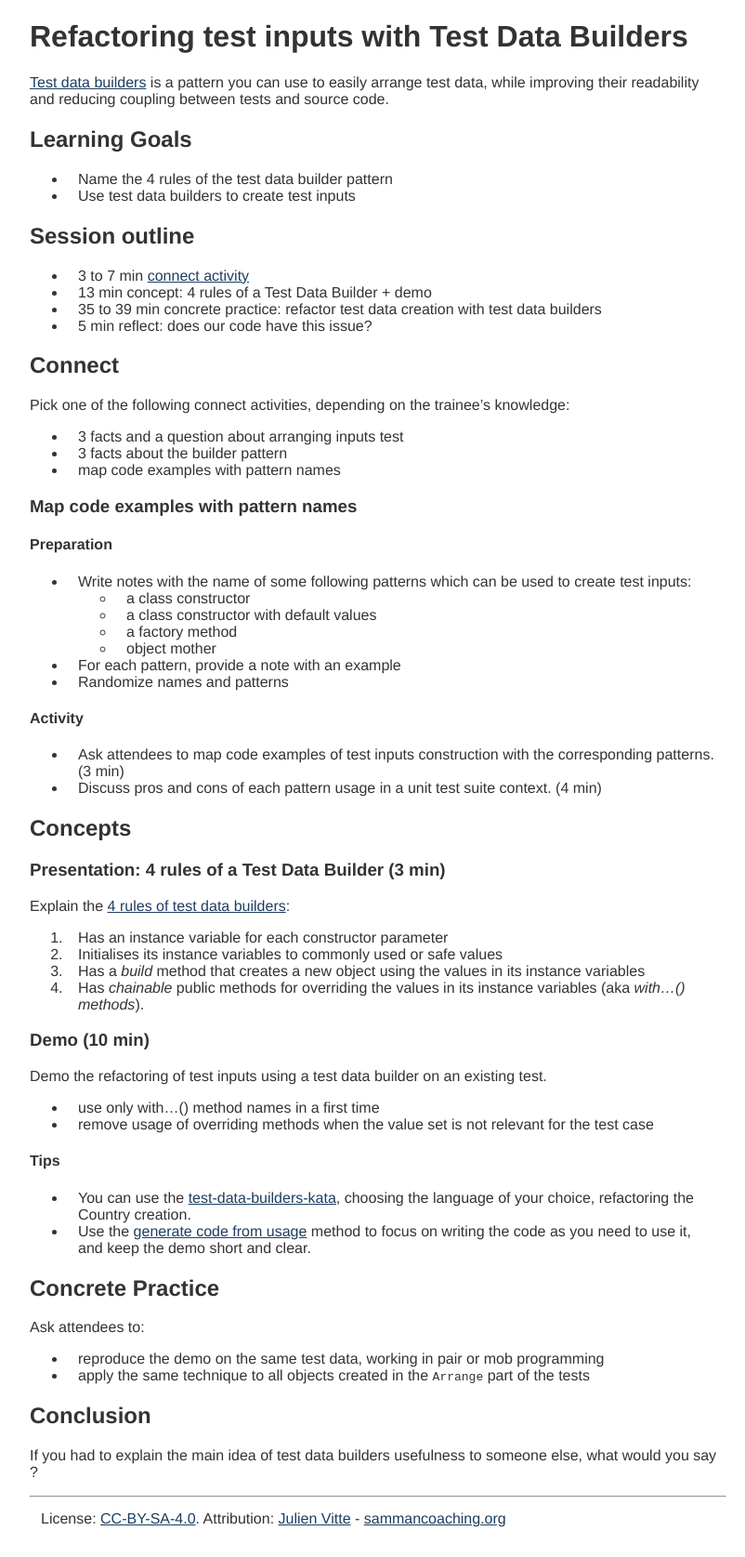
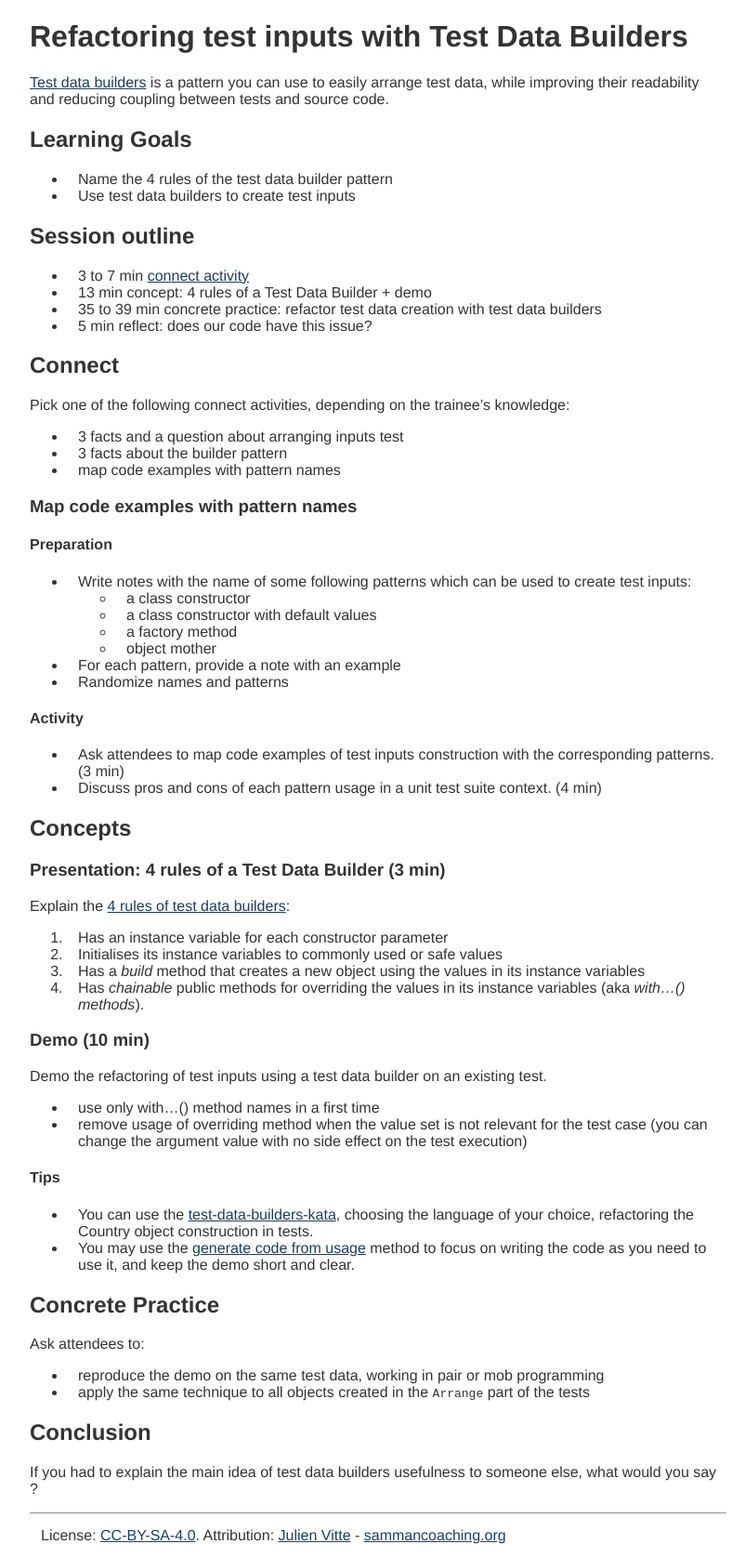
Before and after one commit to sammancoaching/website, a Jekyll site: the page built from _learning_hours/test_design/test_data_builders.md, in a window 1280 px wide. Shown: the whole page at 93% size, without its empty margins (233-1035 px from the left). Built offline with Jekyll 4.4.1, drawn with Linux system fonts in a browser that asks for light colours.

Commit message:
feat: changes code repository link

```diff
--- a/_learning_hours/test_design/test_data_builders.md
+++ b/_learning_hours/test_design/test_data_builders.md
@@ -56,11 +56,12 @@
 ### Demo (10 min)
 Demo the refactoring of test inputs using a test data builder on an existing test.
 - use only with...() method names in a first time
-- remove usage of overriding methods when the value set is not relevant for the test case
+- remove usage of overriding method when the value set is not relevant for the test case
+  (you can change the argument value with no side effect on the test execution)
 
 #### Tips
-- You can use the [test-data-builders-kata](https://github.com/katalogs/test-data-builders-kata), choosing the language of your choice, refactoring the Country creation.
-- Use the [generate code from usage](https://xtrem-tdd.netlify.app/Flavours/generate-code-from-usage) method to focus on writing the code as you need to use it, and keep the demo short and clear.
+- You can use the [test-data-builders-kata](https://github.com/katalogs/BookInvoicing-TestDesign-Kata), choosing the language of your choice, refactoring the Country object construction in tests.
+- You may use the [generate code from usage](https://xtrem-tdd.netlify.app/Flavours/generate-code-from-usage) method to focus on writing the code as you need to use it, and keep the demo short and clear.
 
 ## Concrete Practice
 
```
